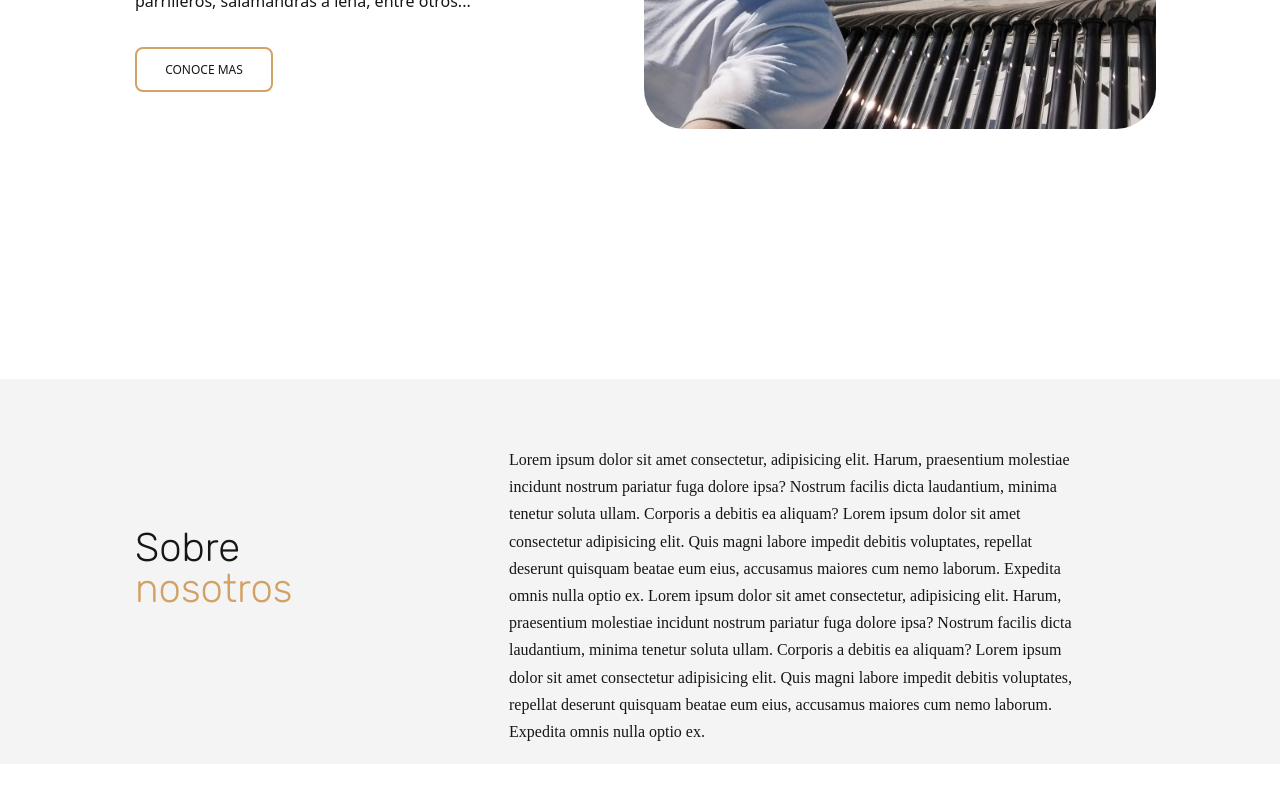
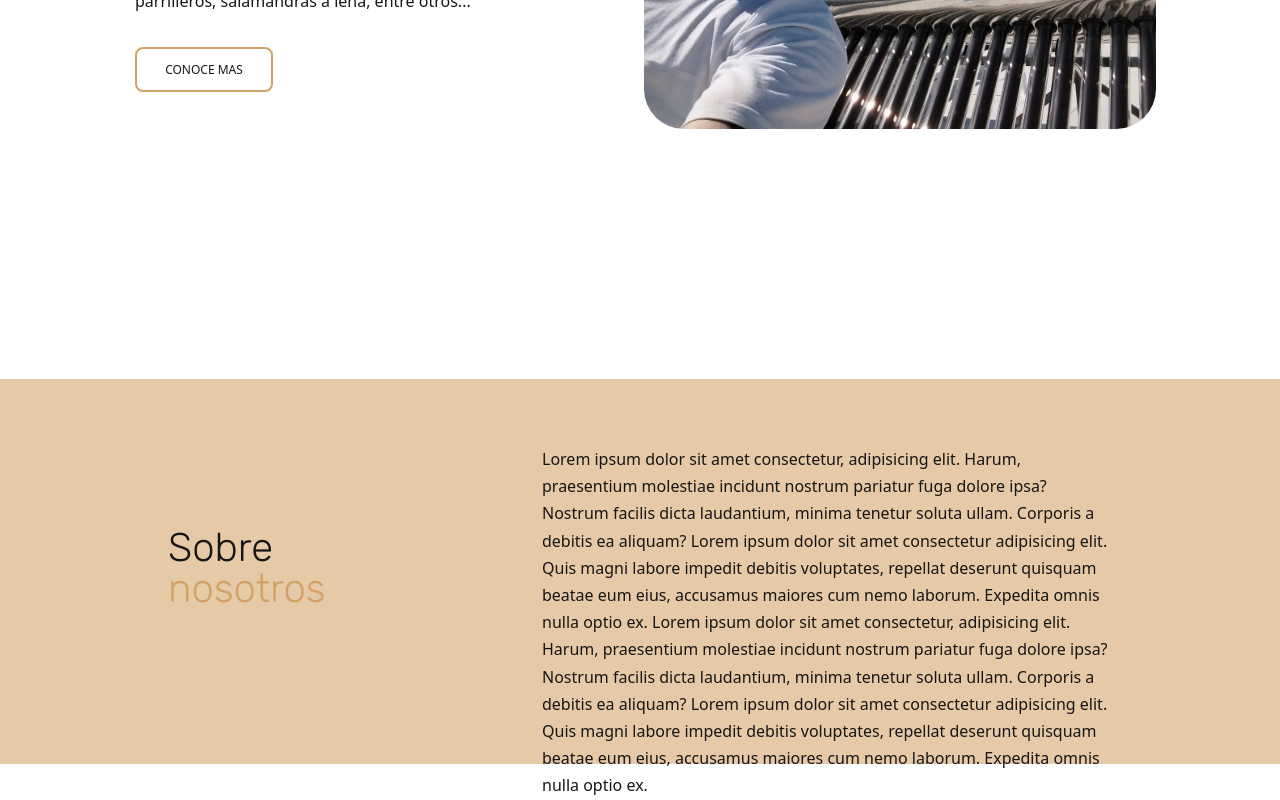
Before and after one commit to RamiroFerradas/JotaTe-Climatizacion, a React (Vite) app: page / in a window 1280 px wide. Shown: the part 371-1171 px from the top of the page. Before the commit the page ends 1135 px from the top, so only its background shows below. Built offline with nearby package versions, Linux system fonts and the light colour scheme.

Commit message:
update about

```diff
--- a/src/Components/About/About.jsx
+++ b/src/Components/About/About.jsx
@@ -1,29 +1,35 @@
 import React from "react";
 import style from "./About.module.css";
+import img from "../../assets/trabajos/IMG-20221213-WA0003.jpg";
+
 export default function About({ about }) {
   return (
     <section className={style.body} ref={about}>
+      <div className={style.fondo}>
         <div className={style.container}>
           <h1>
             Sobre
             <span> nosotros</span>
           </h1>
+
           <h6>
             Lorem ipsum dolor sit amet consectetur, adipisicing elit. Harum,
             praesentium molestiae incidunt nostrum pariatur fuga dolore ipsa?
             Nostrum facilis dicta laudantium, minima tenetur soluta ullam.
-          Corporis a debitis ea aliquam? Lorem ipsum dolor sit amet consectetur
+            Corporis a debitis ea aliquam? Lorem ipsum dolor sit amet
+            consectetur adipisicing elit. Quis magni labore impedit debitis
+            voluptates, repellat deserunt quisquam beatae eum eius, accusamus
+            maiores cum nemo laborum. Expedita omnis nulla optio ex. Lorem ipsum
+            dolor sit amet consectetur, adipisicing elit. Harum, praesentium
+            molestiae incidunt nostrum pariatur fuga dolore ipsa? Nostrum
+            facilis dicta laudantium, minima tenetur soluta ullam. Corporis a
+            debitis ea aliquam? Lorem ipsum dolor sit amet consectetur
             adipisicing elit. Quis magni labore impedit debitis voluptates,
-          repellat deserunt quisquam beatae eum eius, accusamus maiores cum nemo
-          laborum. Expedita omnis nulla optio ex. Lorem ipsum dolor sit amet
-          consectetur, adipisicing elit. Harum, praesentium molestiae incidunt
-          nostrum pariatur fuga dolore ipsa? Nostrum facilis dicta laudantium,
-          minima tenetur soluta ullam. Corporis a debitis ea aliquam? Lorem
-          ipsum dolor sit amet consectetur adipisicing elit. Quis magni labore
-          impedit debitis voluptates, repellat deserunt quisquam beatae eum
-          eius, accusamus maiores cum nemo laborum. Expedita omnis nulla optio
-          ex.
+            repellat deserunt quisquam beatae eum eius, accusamus maiores cum
+            nemo laborum. Expedita omnis nulla optio ex.
           </h6>
+          {/* <img className={style.imgAbout} src={img} alt="" /> */}
+        </div>
       </div>
     </section>
   );
--- a/src/Components/About/About.module.css
+++ b/src/Components/About/About.module.css
@@ -1,19 +1,22 @@
 .body {
-  display: flex;
-  flex-direction: column;
-  align-items: flex-start;
-  padding: 71px 135px;
-  gap: 10px;
+  /* align-items: flex-start; */
+  /* gap: 10px; */
 
   position: absolute;
   width: 100%;
   height: 385px;
   left: 0px;
   top: 750px;
+  padding: 71px 135px;
 
   /* 2 bg */
+  background: #d3a16592;
 
-  background: #f4f4f4;
+  /* background-image: url("../../assets/trabajos/IMG-20221213-WA0003.jpg");
+  background-repeat: no-repeat;
+  background-size: cover;
+  background-position: initial;
+  background-attachment: fixed; */
 }
 
 .container {
@@ -62,7 +65,7 @@
 
   /* Body */
 
-  font-family: "Gilroy";
+  /* font-family: "Gilroy"; */
   font-style: normal;
   font-weight: 400;
   font-size: 16px;
@@ -76,10 +79,26 @@
   /* Inside auto layout */
 
   flex: none;
-  order: 1;
+  order: 0;
   flex-grow: 0;
 }
 .container span {
   color: #d3a165;
   font-weight: 400;
 }
+
+.imgAbout {
+  height: 50vh;
+  /* width: 50vw; */
+  position: absolute;
+  /* right: 10px; */
+  object-fit: cover;
+  -webkit-mask-image: -webkit-gradient(
+    linear,
+    left top,
+    left bottom,
+    from(rgba(0, 0, 1, 1)),
+    to(rgba(0, 0, 0, 0))
+  );
+  mask-image: linear-gradient(to bottom, rgba(0, 0, 0, 1), rgba(0, 0, 0, 0));
+}
--- a/src/Components/Carrousel/Carrousel.jsx
+++ b/src/Components/Carrousel/Carrousel.jsx
@@ -1,6 +1,7 @@
 import React from "react";
 import { Carousel } from "react-bootstrap";
 import style from "./Carrousel.module.css";
+
 import img1 from "../../assets/trabajos/IMG-20221213-WA0003.jpg";
 import img2 from "../../assets/trabajos/IMG-20221213-WA0005.jpg";
 import img3 from "../../assets/trabajos/IMG-20221213-WA0006.jpg";
```
Lines whose indentation alone changed are shown as unchanged.
